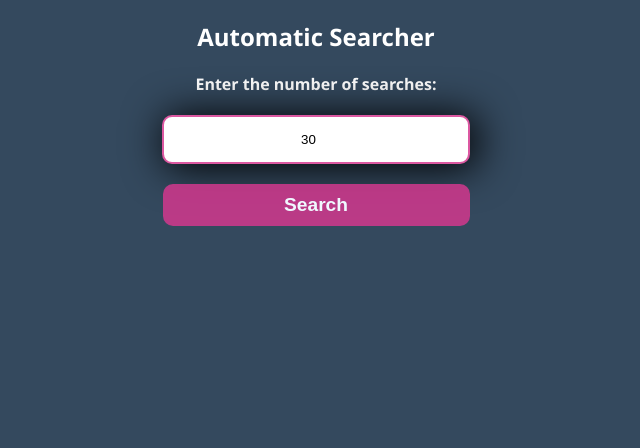
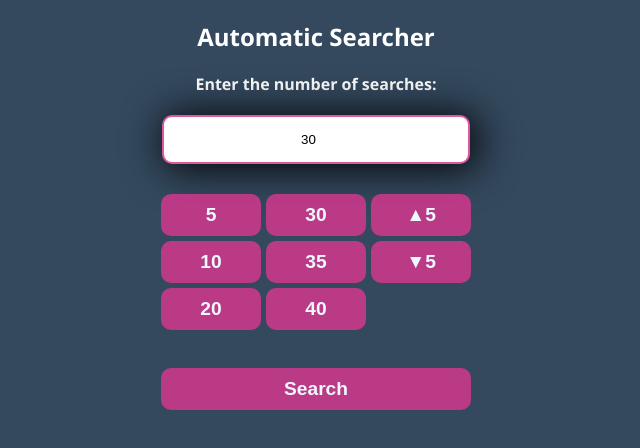
Before and after one commit to clouds440/ms-rewards-auto-searcher, a plain HTML site: page index.html in a window 1280 px wide. Shown: the whole page, without its empty margins (324-964 px from the left). Drawn offline with Linux system fonts and the light colour scheme.

Commit message:
Add files via upload

```diff
--- a/index.html
+++ b/index.html
@@ -6,10 +6,12 @@
     <style>
       .div {
         text-align: center;
+        width: fit-content;
+        margin: 0 auto;
       }
 
       .input-field {
-        width: 300px;
+        width: 97%;
         padding-bottom: 15px;
         padding-top: 15px;
         margin-bottom: 20px;
@@ -22,12 +24,15 @@
       .input-field:focus {
         background-color: #fcdcfc;
       }
+      .button-container {
+        display: grid;
+        grid-template-columns: repeat(3, 1fr);
+        gap: 5px;
+        width: 100%;
+        margin-top: 10px;
+      }
       .button {
-        width: 307px;
-        padding-left: 55px;
-        padding-right: 55px;
-        padding-top: 10px;
-        padding-bottom: 10px;
+        padding: 10px;
         background-color: rgba(214, 56, 143, 0.836);
         color: aliceblue;
         font-weight: bolder;
@@ -38,6 +43,12 @@
       }
       .button:hover {
         background-color: rgba(110, 12, 128, 0.651);
+      }
+      .button-search {
+        margin-top: 20px;
+        width: 310px;
+        padding-left: 55px;
+        padding-right: 55px;
       }
       .font {
         color: white;
@@ -52,8 +63,26 @@
     <h2 class="font">Automatic Searcher</h2>
     <form id="searchForm">
       <label for="num" class="font">Enter the number of searches:</label><br>
-      <input type="number" id="num" name="num" min="1" class="input-field"><br>
-      <input type="submit" value="Search" class="button">
+      <input type="number" id="num" name="num" min="1" class="input-field">
+      <br>
+
+      <div class="button-container btn-div">
+        <!-- Numerical buttons -->
+          <button type="button" class="button" onclick="document.getElementById('num').value = 5;"> 5 </button>
+          <button type="button" class="button" onclick="document.getElementById('num').value = 30;"> 30 </button>
+
+          <button type="button" class="button" onclick="document.getElementById('num').value = parseInt(document.getElementById('num').value) + 5;">▲5</button>
+
+          <button type="button" class="button" onclick="document.getElementById('num').value = 10;"> 10 </button>
+          <button type="button" class="button" onclick="document.getElementById('num').value = 35;"> 35 </button>
+
+          <button type="button" class="button" onclick="document.getElementById('num').value = parseInt(document.getElementById('num').value) - 5;">▼5</button>
+
+          <button type="button" class="button" onclick="document.getElementById('num').value = 20;"> 20 </button>
+          <button type="button" class="button" onclick="document.getElementById('num').value = 40;"> 40 </button>
+      </div>
+      <br>
+      <input type="submit" value="Search" class="button button-search">
     </form>
   </div>
 
@@ -63,6 +92,12 @@
     } else {
       document.getElementById('num').value = 30; // Set default value to 30 for desktops
     }
+
+    document.getElementById('num').addEventListener('blur', function() {
+    if (this.value < 1) {
+      this.value = 1;
+    }
+  });
 
   document.getElementById('searchForm').addEventListener('submit', async function(event) {
     event.preventDefault();
@@ -106,9 +141,9 @@
     var searchQuery = encodeURIComponent(word1 + ' ' + word2);
     // Open a new tab with the search query
     var win = window.open('https://www.bing.com/search?pglt=163&q=' + word1 + '+' + word2 + '&cvid=f8f3a7a7e3d24d01985f89c0333f4a1b&gs_lcrp=EgZjaHJvbWUyBggAEEUYOTIGCAEQLhhAMgYIAhAAGEAyBggDEAAYQDIGCAQQABhAMgYIBRAAGEAyBggGEAAYQDIGCAcQABhAMgYICBAAGEDSAQkxMDE3MGowajGoAgCwAgA&FORM=ANNTA1&PC=U531', '_blank');
-    await sleep(5550);
+    await sleep(5000);
     win.close();
-    await sleep(550);
+    await sleep(500);
   }
 });
 
```
